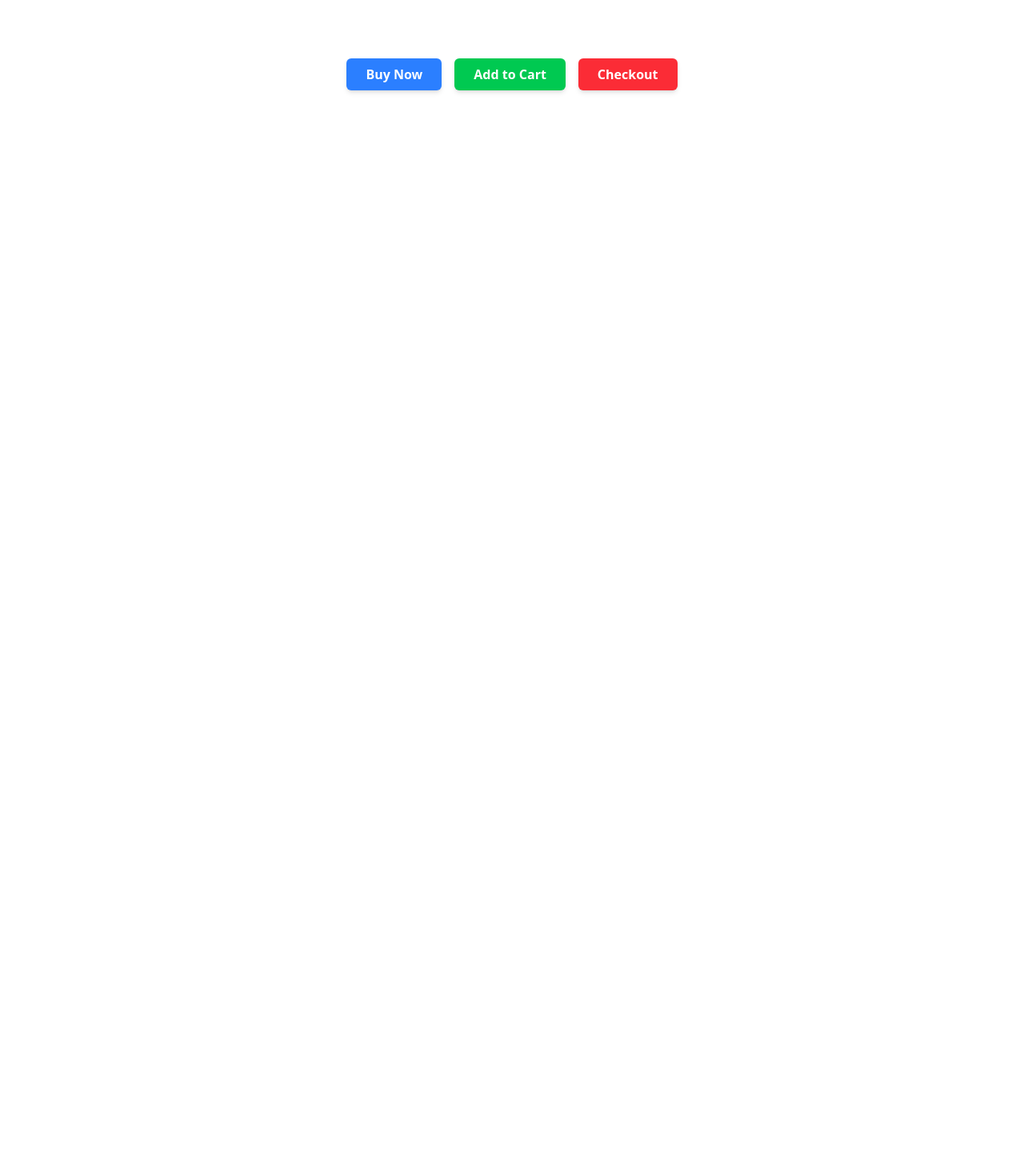
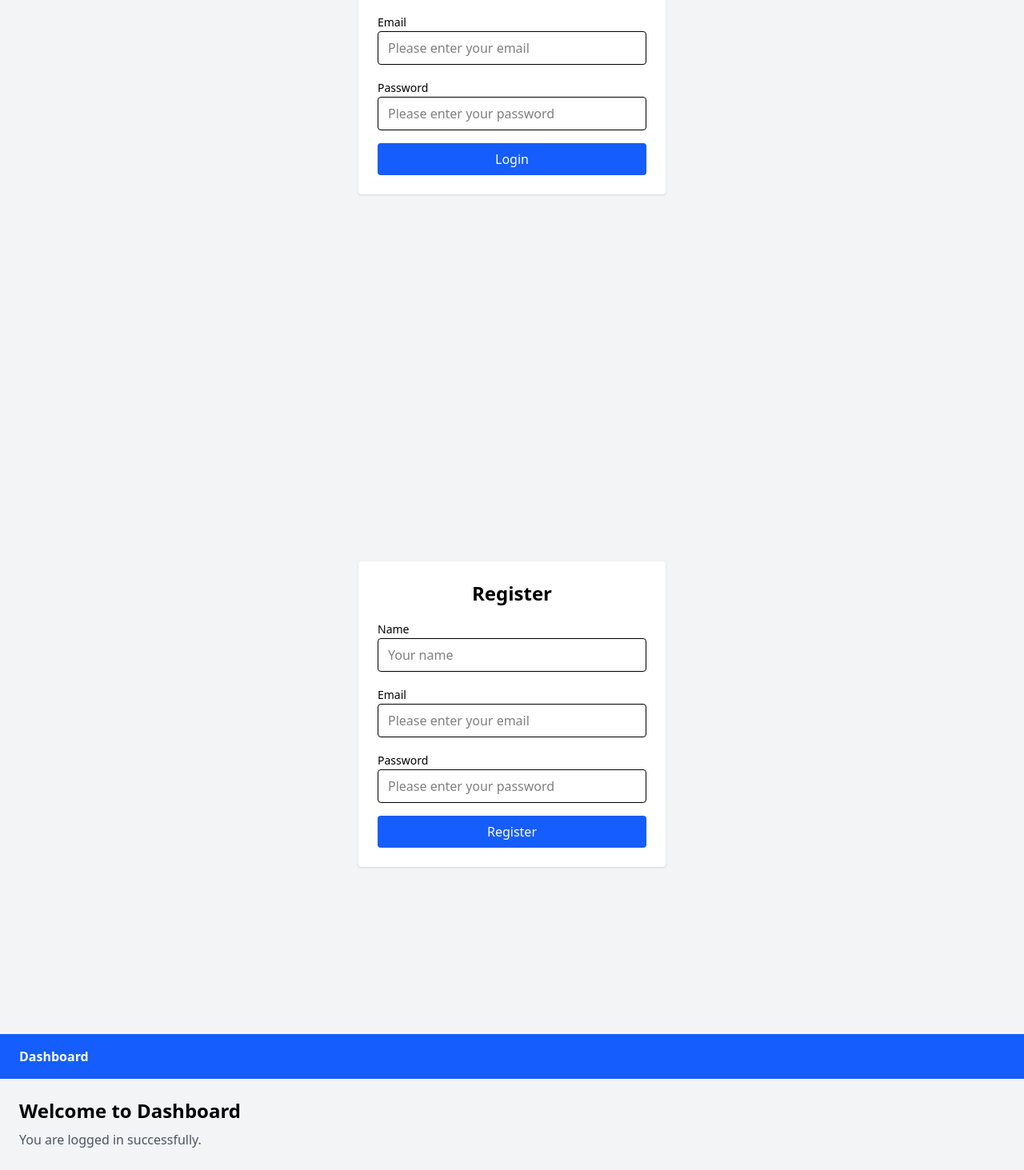
Before and after one commit to tubagusmf/my-react-app, a React (Vite) app: page / in a window 1280 px wide. Shown: the part 307-1770 px from the top of the page at 80% size. Before the commit the page ends 800 px from the top, so only its background shows below. Built offline with nearby package versions, Linux system fonts and the light colour scheme.

Commit message:
Create Login, Register, and Dashboard

```diff
--- a/src/App.jsx
+++ b/src/App.jsx
@@ -1,27 +1,14 @@
 import React from 'react';
-
-class Button extends React.Component {
-  render() {
-    const { text, color } = this.props;
-
-    return (
-      <button
-        className={`h-10 px-6 font-semibold rounded-md shadow-md text-white ${color}`} type="submit"
-      >
-        {text}
-      </button>
-    );
-  }
-}
+import Login from "./features/auth/pages/Login";
+import Register from "./features/auth/pages/Register";
+import Dashboard from "./features/dashboard/pages/Dashboard";
 
 function App() {
   return (
-    <div className="flex items-center justify-center h-screen">
-      <div className="flex space-x-4">
-        <Button text="Buy Now" color="bg-blue-500" />
-        <Button text="Add to Cart" color="bg-green-500" />
-        <Button text="Checkout" color="bg-red-500" />
-      </div>
+    <div>
+      <Login />
+      <Register />
+      <Dashboard />
     </div>
   );
 }
--- /dev/null
+++ b/src/components/layout/AuthLayout.jsx
@@ -0,0 +1,10 @@
+export default function AuthLayout({ title, children }) {
+    return (
+        <div className="min-h-screen flex items-center justify-center bg-gray-100">
+            <div className="bg-white p-6 rounded shadow w-96">
+                <h2 className="text-2xl font-bold mb-4 text-center">{title}</h2>
+                {children}
+            </div>
+        </div>
+    );
+}
--- /dev/null
+++ b/src/components/layout/DashboardLayout.jsx
@@ -0,0 +1,10 @@
+export default function DashboardLayout({ children }) {
+    return (
+        <div className="min-h-screen bg-gray-100">
+            <nav className="bg-blue-600 text-white px-6 py-4 font-bold">
+                Dashboard
+            </nav>
+            <main className="p-6">{children}</main>
+        </div>
+    );
+}
--- /dev/null
+++ b/src/components/ui/Button.jsx
@@ -0,0 +1,11 @@
+export default function Button({ text, type = "button", onClick }) {
+    return (
+        <button
+            type={type}
+            onClick={onClick}
+            className="w-full bg-blue-600 text-white py-2 rounded hover:bg-blue-700"
+        >
+            {text}
+        </button>
+    );
+}
--- /dev/null
+++ b/src/components/ui/Input.jsx
@@ -0,0 +1,9 @@
+export default function Input({ type, placeholder }) {
+    return (
+        <input
+            type={type}
+            placeholder={placeholder}
+            className="w-full border px-3 py-2 rounded focus:outline-none focus:ring"
+        />
+    );
+}
--- /dev/null
+++ b/src/components/ui/Label.jsx
@@ -0,0 +1,5 @@
+export default function Label({ text }) {
+    return (
+        <label className="text-sm font-medium">{text}</label>
+    );
+}
--- /dev/null
+++ b/src/features/auth/components/LoginForm.jsx
@@ -0,0 +1,21 @@
+import Label from "../../../components/ui/Label";
+import Input from "../../../components/ui/Input";
+import Button from "../../../components/ui/Button";
+
+export default function LoginForm() {
+    return (
+        <form className="space-y-4">
+            <div>
+                <Label text="Email" />
+                <Input type="email" placeholder="Please enter your email" />
+            </div>
+
+            <div>
+                <Label text="Password" />
+                <Input type="password" placeholder="Please enter your password" />
+            </div>
+
+            <Button text="Login" type="submit" />
+        </form>
+    );
+}
--- /dev/null
+++ b/src/features/auth/components/RegisterForm.jsx
@@ -0,0 +1,26 @@
+import Label from "../../../components/ui/Label";
+import Input from "../../../components/ui/Input";
+import Button from "../../../components/ui/Button";
+
+export default function RegisterForm() {
+    return (
+        <form className="space-y-4">
+            <div>
+                <Label text="Name" />
+                <Input type="text" placeholder="Your name" />
+            </div>
+
+            <div>
+                <Label text="Email" />
+                <Input type="email" placeholder="Please enter your email" />
+            </div>
+
+            <div>
+                <Label text="Password" />
+                <Input type="password" placeholder="Please enter your password" />
+            </div>
+
+            <Button text="Register" type="submit" />
+        </form>
+    );
+}
--- /dev/null
+++ b/src/features/auth/pages/Login.jsx
@@ -0,0 +1,10 @@
+import AuthLayout from "../../../components/layout/AuthLayout";
+import LoginForm from "../components/LoginForm";
+
+export default function Login() {
+    return (
+        <AuthLayout title="Login">
+            <LoginForm />
+        </AuthLayout>
+    );
+}
--- /dev/null
+++ b/src/features/auth/pages/Register.jsx
@@ -0,0 +1,10 @@
+import AuthLayout from "../../../components/layout/AuthLayout";
+import RegisterForm from "../components/RegisterForm";
+
+export default function Register() {
+    return (
+        <AuthLayout title="Register">
+            <RegisterForm />
+        </AuthLayout>
+    );
+}
--- /dev/null
+++ b/src/features/dashboard/pages/Dashboard.jsx
@@ -0,0 +1,12 @@
+import DashboardLayout from "../../../components/layout/DashboardLayout";
+
+export default function Dashboard() {
+    return (
+        <DashboardLayout>
+            <h1 className="text-2xl font-bold">Welcome to Dashboard</h1>
+            <p className="mt-2 text-gray-600">
+                You are logged in successfully.
+            </p>
+        </DashboardLayout>
+    );
+}
```
